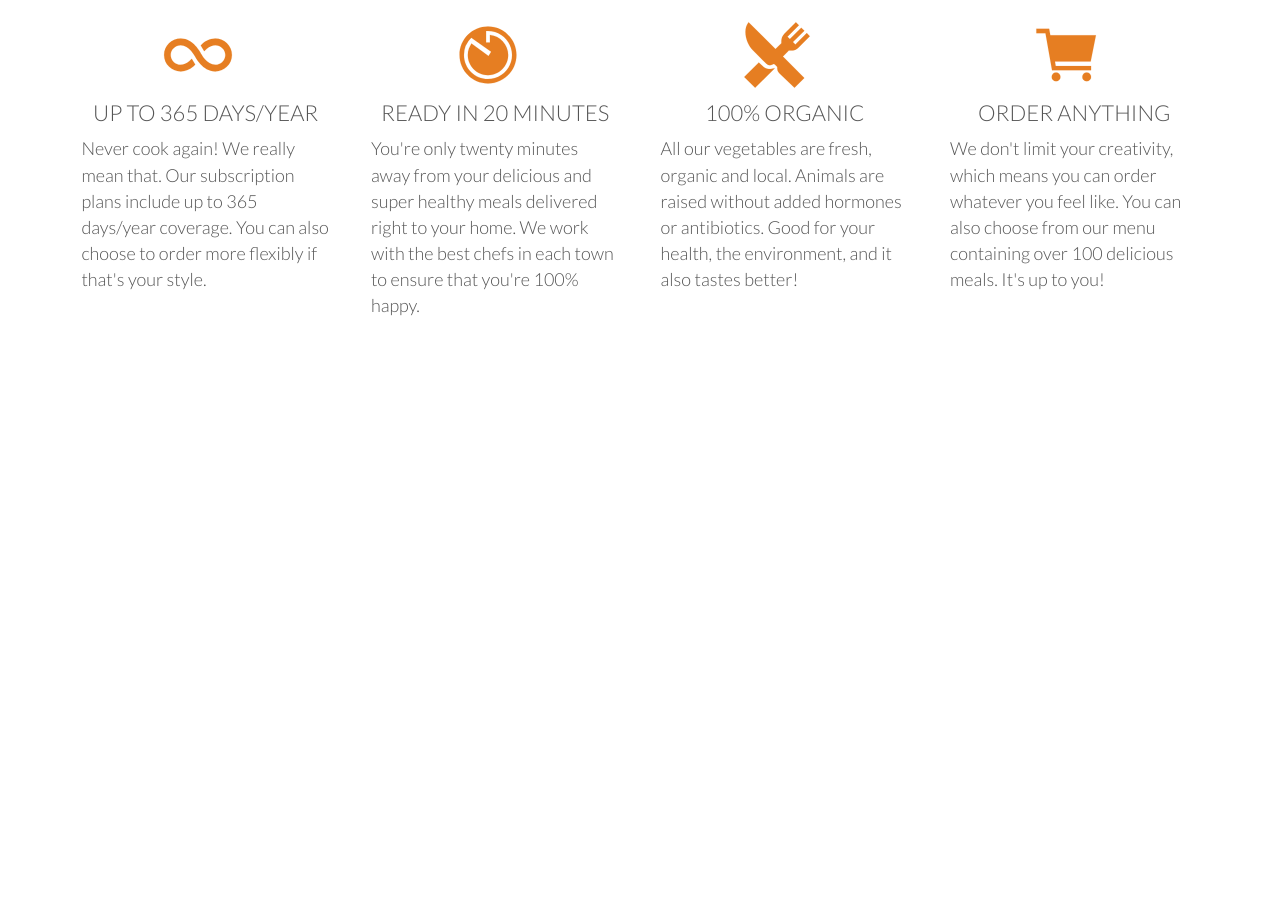
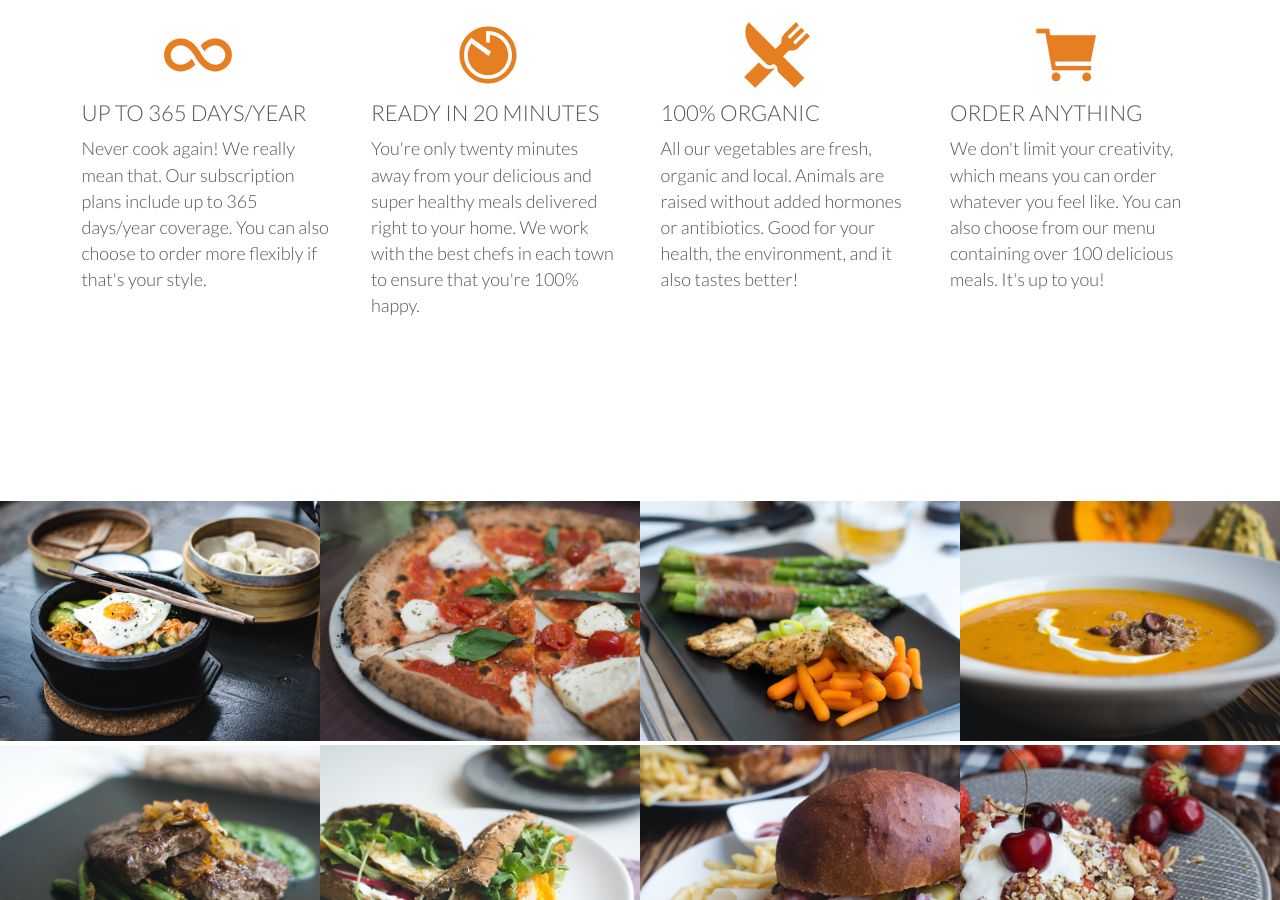
Before and after one commit to ahmedsgit/Arif-s-Kitchen, a plain HTML site: page index.html in a window 1280 px wide. Shown: the part 1044-1944 px from the top of the page. Before the commit the page ends 1465 px from the top, so only its background shows below. Drawn offline with nearby package versions, Linux system fonts and the light colour scheme.

Commit message:
Add Meal Section

```diff
--- a/index.html
+++ b/index.html
@@ -72,12 +72,56 @@
             </div>
         </div>
     </section>
+    <section class="section-meals">
+        <ul class="meals-showcase">
+            <li>
+                <figure class="meal-photo">
+                    <img src="resources/img/1.jpg" alt="Korean bibimbap with egg and vegetables">
+                </figure>
+            </li>
+            <li>
+                <figure class="meal-photo">
+                    <img src="resources/img/2.jpg" alt="Simple italian pizza with cherry tomatoes">
+                </figure>
+            </li>
+            <li>
+                <figure class="meal-photo">
+                    <img src="resources/img/3.jpg" alt="Chicken breast steak with vegetables">
+                </figure>
+            </li>
+            <li>
+                <figure class="meal-photo">
+                    <img src="resources/img/4.jpg" alt="Autumn pumpkin soup">
+                </figure>
+            </li>
+        </ul>
+        <ul class="meals-showcase">
+            <li>
+                <figure class="meal-photo">
+                    <img src="resources/img/5.jpg" alt="Paleo beef steak with vegetables">
+                </figure>
+            </li>
+            <li>
+                <figure class="meal-photo">
+                    <img src="resources/img/6.jpg" alt="Healthy baguette with egg and vegetables">
+                </figure>
+            </li>
+            <li>
+                <figure class="meal-photo">
+                    <img src="resources/img/7.jpg" alt="Burger with cheddar and bacon">
+                </figure>
+            </li>
+            <li>
+                <figure class="meal-photo">
+                    <img src="resources/img/8.jpg" alt="Granola with cherries and strawberries">
+                </figure>
+            </li>
+        </ul>
+    </section>
     <script src="https://unpkg.com/ionicons@5.1.2/dist/ionicons.js"></script>
 </body>
 
 </html>
 <!--
 
-
-
  -->
--- a/resources/css/style.css
+++ b/resources/css/style.css
@@ -181,7 +181,9 @@ header {
     border-bottom: 2px solid #e67e22;
 }
 
+/*----------------------------------------------------*/
 /* Feature Section */
+/*----------------------------------------------------*/
 section {
     padding: 80px 0;
 }
@@ -211,6 +213,27 @@ section {
     margin-bottom: 10px;
 }
 
-h3 {
-    text-align: center;
+/*----------------------------------------------------*/
+/* Meals Section */
+/*----------------------------------------------------*/
+.meals-showcase {
+    list-style: none;
+    width: 1005;
 }
+
+.meals-showcase li {
+    display: block;
+    float: left;
+    width: 25%;
+}
+
+.meal-photo {
+    width: 100%;
+    margin: 0;
+}
+
+.meal-photo img {
+    width: 100%;
+    height: auto;
+
+}
```
Also changed, not shown: 1 other file.
